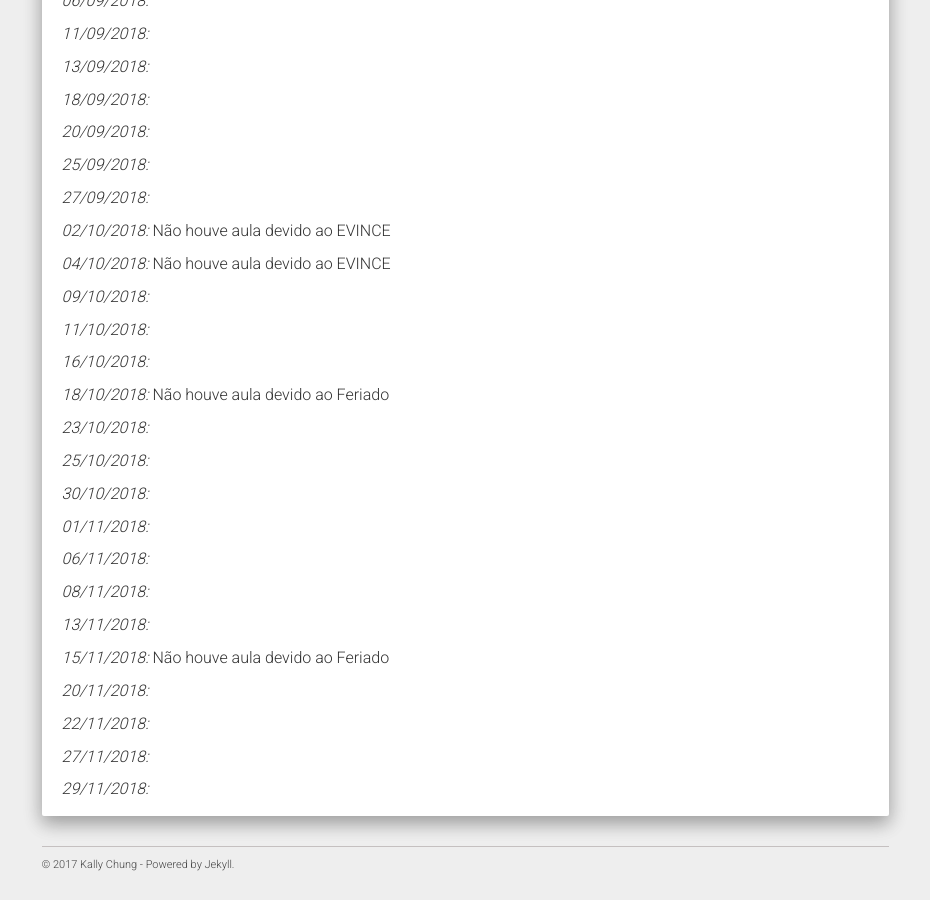
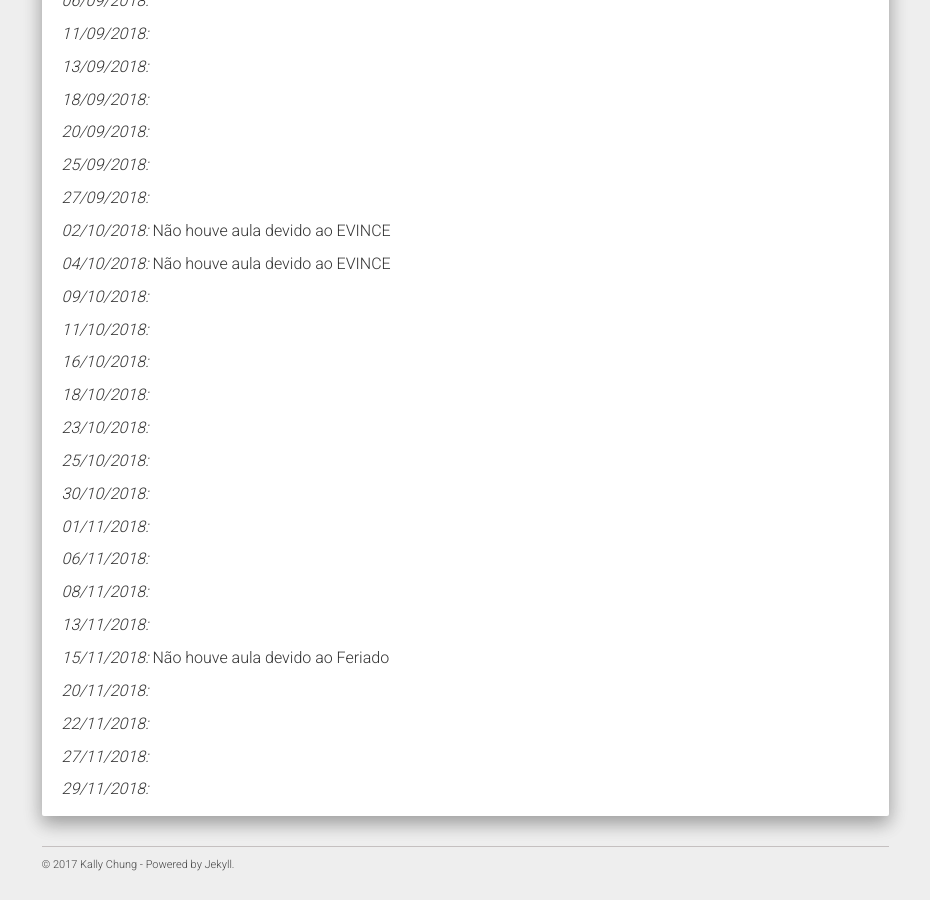
Before and after one commit to chunggnuhc/chunggnuhc.github.io, a Jekyll site: the page built from CMA211AN-Calc2-2sem2018.md, in a window 1280 px wide and 900 px high, scrolled down 1521 px. Shown: the whole window, without its empty margins (321-1251 px from the left). Built offline with Jekyll 4.4.1, drawn with Linux system fonts in a browser that asks for light colours; nearby versions of some CDN libraries.

Commit message:
Update CMA211AN-Calc2-2sem2018.md

```diff
--- a/CMA211AN-Calc2-2sem2018.md
+++ b/CMA211AN-Calc2-2sem2018.md
@@ -97,7 +97,7 @@ permalink: /CMA211AN-Calc2-2sem2018/
 
   _16/10/2018:_
 
-  _18/10/2018:_ Não houve aula devido ao Feriado
+  _18/10/2018:_
 
   _23/10/2018:_
 
```
